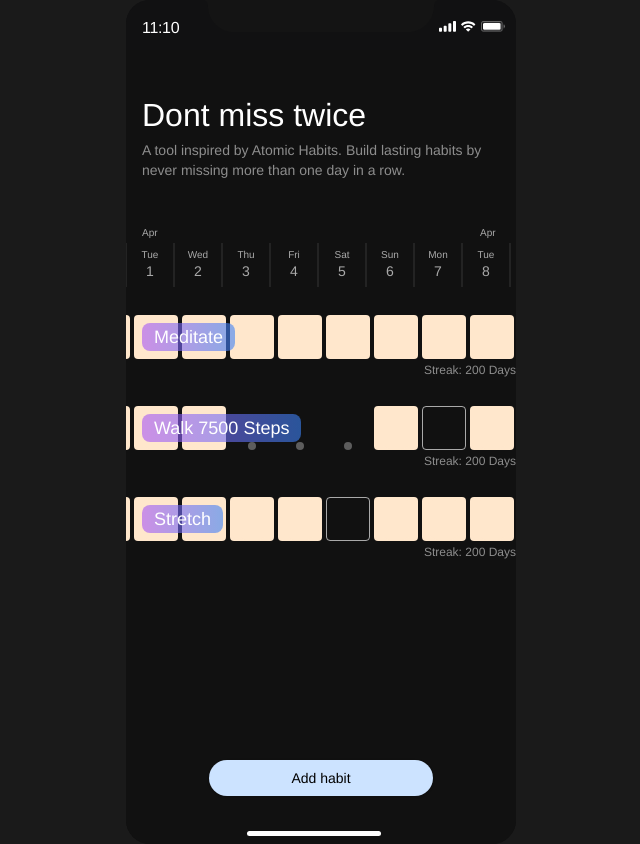
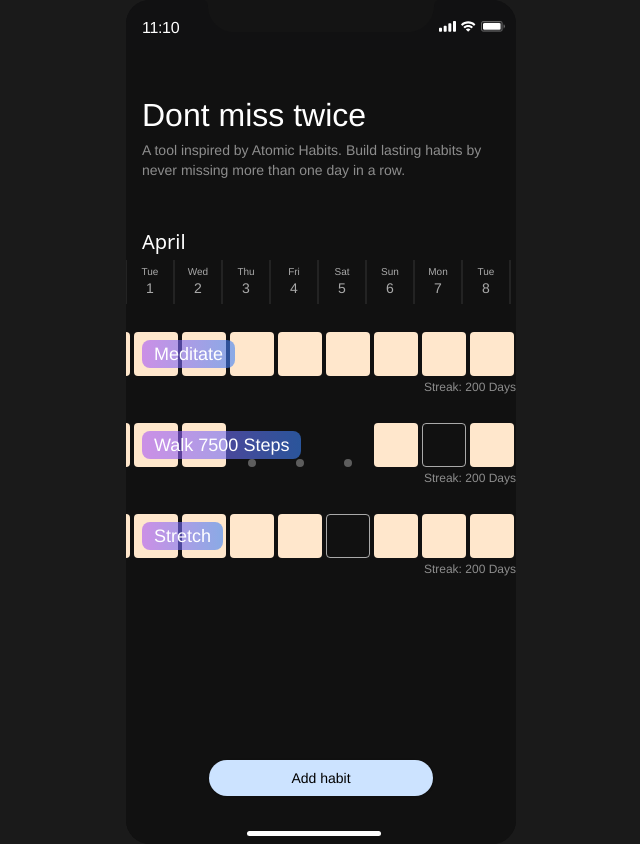
Before and after one commit to skip5this/dont-miss-twice, a React (Vite) app: page / in a window 1280 px wide. Shown: the whole page, without its empty margins (319-959 px from the left). Built offline with nearby package versions, Linux system fonts and the light colour scheme.

Commit message:
Add scrollable date header with dynamic month display and improved UI interactions

```diff
--- a/src/screens/HabitTracker/HabitTracker.tsx
+++ b/src/screens/HabitTracker/HabitTracker.tsx
@@ -1,4 +1,4 @@
-import React, { useRef, useState, useEffect, MouseEvent } from "react";
+import React, { useRef, useState, useEffect, MouseEvent, useCallback } from "react";
 import { Button } from "../../components/ui/button";
 import { Habit, HabitProps } from "../../components/Habit";
 import { HabitSquareRow } from "../../components/HabitSquareRow";
@@ -10,10 +10,34 @@ interface Day {
   fullDate: Date;
 }
 
+interface MonthPosition {
+  name: string;
+  startIndex: number;
+}
+
+// Debounce helper
+const debounce = <T extends (...args: any[]) => void>(
+  func: T,
+  wait: number
+): ((...args: Parameters<T>) => void) => {
+  let timeout: number;
+  return (...args: Parameters<T>) => {
+    clearTimeout(timeout);
+    timeout = setTimeout(() => func(...args), wait);
+  };
+};
+
 export const HabitTracker = (): JSX.Element => {
   // Refs for date bar and each habit row
   const dateBarRef = useRef<HTMLDivElement>(null);
   const habitRowRefs = [useRef<HTMLDivElement>(null), useRef<HTMLDivElement>(null), useRef<HTMLDivElement>(null)];
+
+  // State for days and loading state
+  const [days, setDays] = useState<Day[]>([]);
+  const [isLoading, setIsLoading] = useState(false);
+  const DAYS_PER_BATCH = 60;
+  const SCROLL_THRESHOLD = 100; // pixels from start to trigger load
+  const [visibleMonth, setVisibleMonth] = useState<string>("");
 
   // Sync scrollLeft for all refs
   const syncScroll = (source: HTMLDivElement) => {
@@ -24,38 +48,153 @@ export const HabitTracker = (): JSX.Element => {
     });
   };
 
-  const generateDates = (daysToShow: number = 60): Day[] => {
-    const today = new Date();
-    const days = [];
+  const generateDates = (startDate: Date, daysToAdd: number): Day[] => {
+    const newDays = [];
     const dayNames = ['Sun', 'Mon', 'Tue', 'Wed', 'Thu', 'Fri', 'Sat'];
 
-    // Start from daysToShow days ago
-    for (let i = daysToShow - 1; i >= 0; i--) {
-      const date = new Date();
-      date.setDate(today.getDate() - i);
+    for (let i = daysToAdd - 1; i >= 0; i--) {
+      const date = new Date(startDate);
+      date.setDate(startDate.getDate() - i);
 
-      days.push({
+      newDays.push({
         day: dayNames[date.getDay()],
         date: date.getDate().toString(),
-        isActive: i === 0, // Today is active
+        isActive: false,
         fullDate: date
       });
     }
 
-    return days;
+    return newDays;
   };
 
-  // Calendar data
-  const days = generateDates();
+  // Initialize first batch of dates
+  useEffect(() => {
+    const today = new Date();
+    const initialDays = generateDates(today, DAYS_PER_BATCH);
+    initialDays[initialDays.length - 1].isActive = true; // Mark today as active
+    setDays(initialDays);
+  }, []);
 
-  // Get current month names for the header
-  const months = Array.from(new Set(days.map(day => {
-    const monthNames = ['Jan', 'Feb', 'Mar', 'Apr', 'May', 'Jun', 'Jul', 'Aug', 'Sep', 'Oct', 'Nov', 'Dec'];
-    return {
-      name: monthNames[day.fullDate.getMonth()],
-      position: day.fullDate.getDate() <= 15 ? "left" : "right"
+  // Load more dates when scrolling near start
+  const loadMoreDates = useCallback(() => {
+    if (!dateBarRef.current || isLoading || !days.length) return;
+
+    const { scrollLeft } = dateBarRef.current;
+
+    // Only load more if we're very close to the start
+    if (scrollLeft < SCROLL_THRESHOLD) {
+      setIsLoading(true);
+
+      // Calculate the start date for the new batch
+      const oldestDate = days[0].fullDate;
+      const startDate = new Date(oldestDate);
+      startDate.setDate(oldestDate.getDate() - DAYS_PER_BATCH);
+
+      // Generate and add new dates
+      const newDays = generateDates(startDate, DAYS_PER_BATCH);
+
+      // Get current scroll position before adding new content
+      const currentScroll = dateBarRef.current.scrollLeft;
+      const newContentWidth = DAYS_PER_BATCH * 48; // 48px per date column
+
+      // Combine new and existing days
+      setDays(prevDays => [...newDays, ...prevDays]);
+
+      // Adjust scroll position after new content is added
+      requestAnimationFrame(() => {
+        if (dateBarRef.current) {
+          dateBarRef.current.scrollLeft = currentScroll + newContentWidth;
+          syncScroll(dateBarRef.current);
+        }
+        setIsLoading(false);
+      });
+    }
+  }, [days, isLoading]);
+
+  // Update visible month based on scroll position
+  const updateVisibleMonth = useCallback(() => {
+    if (dateBarRef.current) {
+      const scrollLeft = dateBarRef.current.scrollLeft;
+      const columnWidth = 48; // width of each date column
+      const leftMargin = 16; // UI consistent left margin
+
+      // Calculate which date's left edge is at the 16px margin point
+      const dateIndexAtMargin = Math.floor((scrollLeft + leftMargin) / columnWidth);
+
+      if (days[dateIndexAtMargin]) {
+        const currentDate = days[dateIndexAtMargin].fullDate;
+        // If this is the first day of a month, use its month
+        // Otherwise use the previous visible date's month
+        const monthToShow = currentDate.getDate() === 1 ?
+          currentDate :
+          days[Math.max(0, dateIndexAtMargin - 1)].fullDate;
+
+        const monthNames = ['January', 'February', 'March', 'April', 'May', 'June', 'July', 'August', 'September', 'October', 'November', 'December'];
+        const month = monthNames[monthToShow.getMonth()];
+        setVisibleMonth(month);
+      }
+    }
+  }, [days]);
+
+  // Update month on scroll
+  const handleScroll = useCallback(
+    debounce(() => {
+      loadMoreDates();
+      updateVisibleMonth();
+    }, 150),
+    [loadMoreDates, updateVisibleMonth]
+  );
+
+  // Initialize visible month
+  useEffect(() => {
+    if (days.length > 0) {
+      const monthNames = ['January', 'February', 'March', 'April', 'May', 'June', 'July', 'August', 'September', 'October', 'November', 'December'];
+      const month = monthNames[days[0].fullDate.getMonth()];
+      setVisibleMonth(month);
+    }
+  }, [days]);
+
+  useEffect(() => {
+    const dateBar = dateBarRef.current;
+    if (dateBar) {
+      dateBar.addEventListener('scroll', handleScroll);
+      return () => dateBar.removeEventListener('scroll', handleScroll);
+    }
+  }, [handleScroll]);
+
+  const [isDragging, setIsDragging] = useState(false);
+  const [startX, setStartX] = useState(0);
+  const [scrollLeft, setScrollLeft] = useState(0);
+
+  const handleMouseDown = (e: MouseEvent) => {
+    if (!dateBarRef.current) return;
+    setIsDragging(true);
+    setStartX(e.pageX - dateBarRef.current.offsetLeft);
+    setScrollLeft(dateBarRef.current.scrollLeft);
+  };
+
+  const handleMouseUp = () => {
+    setIsDragging(false);
+  };
+
+  const handleMouseMove = (e: MouseEvent) => {
+    if (!isDragging || !dateBarRef.current) return;
+    e.preventDefault();
+    const x = e.pageX - dateBarRef.current.offsetLeft;
+    const walk = (x - startX) * 1.5; // Scroll speed multiplier
+    dateBarRef.current.scrollLeft = scrollLeft - walk;
+    syncScroll(dateBarRef.current);
+  };
+
+  useEffect(() => {
+    document.addEventListener('mouseup', handleMouseUp);
+    document.addEventListener('mouseleave', handleMouseUp);
+
+    return () => {
+      document.removeEventListener('mouseup', handleMouseUp);
+      document.removeEventListener('mouseleave', handleMouseUp);
     };
-  }))).slice(0, 2);
+  }, []);
 
   // Habit data
   const habits: HabitProps[] = [
@@ -100,40 +239,6 @@ export const HabitTracker = (): JSX.Element => {
       gradient: "from-purple-500/60 to-blue-500/60",
     },
   ];
-
-  const [isDragging, setIsDragging] = useState(false);
-  const [startX, setStartX] = useState(0);
-  const [scrollLeft, setScrollLeft] = useState(0);
-
-  const handleMouseDown = (e: MouseEvent) => {
-    if (!dateBarRef.current) return;
-    setIsDragging(true);
-    setStartX(e.pageX - dateBarRef.current.offsetLeft);
-    setScrollLeft(dateBarRef.current.scrollLeft);
-  };
-
-  const handleMouseUp = () => {
-    setIsDragging(false);
-  };
-
-  const handleMouseMove = (e: MouseEvent) => {
-    if (!isDragging || !dateBarRef.current) return;
-    e.preventDefault();
-    const x = e.pageX - dateBarRef.current.offsetLeft;
-    const walk = (x - startX) * 1.5; // Scroll speed multiplier
-    dateBarRef.current.scrollLeft = scrollLeft - walk;
-    syncScroll(dateBarRef.current);
-  };
-
-  useEffect(() => {
-    document.addEventListener('mouseup', handleMouseUp);
-    document.addEventListener('mouseleave', handleMouseUp);
-
-    return () => {
-      document.removeEventListener('mouseup', handleMouseUp);
-      document.removeEventListener('mouseleave', handleMouseUp);
-    };
-  }, []);
 
   return (
     <div className="bg-[#1a1a1a] flex flex-row justify-center items-center w-full min-h-screen">
@@ -201,28 +306,19 @@ export const HabitTracker = (): JSX.Element => {
                   <div className="flex flex-col items-start gap-7 relative self-stretch w-full flex-[0_0_auto]">
                     {/* Calendar header */}
                     <div className="flex flex-col items-end gap-1 self-stretch w-full relative flex-[0_0_auto] overflow-hidden">
-                      <div className="flex items-start justify-between self-stretch w-full relative flex-[0_0_auto]">
-                        {months.map((month, index) => (
-                          <div
-                            key={index}
-                            className={`inline-flex items-center gap-2 ${month.position === "left" ? "px-4" : ""} py-0 relative flex-[0_0_auto] ${month.position === "right" ? "w-[96.68px]" : "w-[52px]"}`}
-                          >
-                            <div className="mt-[-1.00px] font-caption font-[number:var(--caption-font-weight)] text-darkfacesecondary text-[length:var(--caption-font-size)] leading-[var(--caption-line-height)] relative tracking-[var(--caption-letter-spacing)] [font-style:var(--caption-font-style)]">
-                              {month.name}
-                            </div>
-                          </div>
-                        ))}
+                      {/* Visible Month Display */}
+                      <div className="absolute top-0 left-4 text-darkfaceprimary text-xl font-medium z-10">
+                        {visibleMonth}
                       </div>
 
-                      {/* Calendar days */}
                       <div
                         ref={dateBarRef}
                         onMouseDown={handleMouseDown}
                         onMouseMove={handleMouseMove}
                         onMouseUp={handleMouseUp}
-                        className="flex overflow-x-auto overflow-y-hidden scrollbar-hide cursor-grab active:cursor-grabbing w-full select-none scroll-smooth"
+                        className="flex overflow-x-auto overflow-y-hidden scrollbar-hide cursor-grab active:cursor-grabbing w-full select-none relative [scroll-behavior:smooth] [-webkit-overflow-scrolling:touch]"
                       >
-                        <div className="inline-flex items-center justify-start mb-[-1.00px] border-b [border-bottom-style:solid] border-[#3d3d3d70] relative flex-[0_0_auto] min-w-max">
+                        <div className="inline-flex items-center justify-start mb-[-1.00px] border-b [border-bottom-style:solid] border-[#3d3d3d70] relative flex-[0_0_auto] min-w-max pt-8">
                           {days.map((day, index) => (
                             <div
                               key={index}
--- a/tailwind.config.js
+++ b/tailwind.config.js
@@ -98,6 +98,21 @@ module.exports = {
     },
     container: { center: true, padding: "2rem", screens: { "2xl": "1400px" } },
   },
-  plugins: [],
+  plugins: [
+    function({ addUtilities }) {
+      addUtilities({
+        '.scrollbar-hide': {
+          /* IE and Edge */
+          '-ms-overflow-style': 'none',
+          /* Firefox */
+          'scrollbar-width': 'none',
+          /* Safari and Chrome */
+          '&::-webkit-scrollbar': {
+            display: 'none'
+          }
+        }
+      })
+    }
+  ],
   darkMode: ["class"],
 };
```
